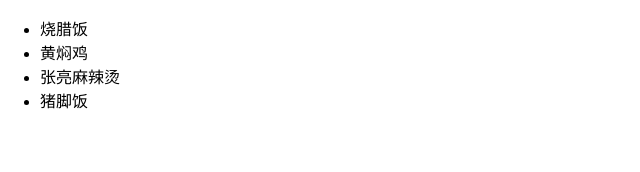
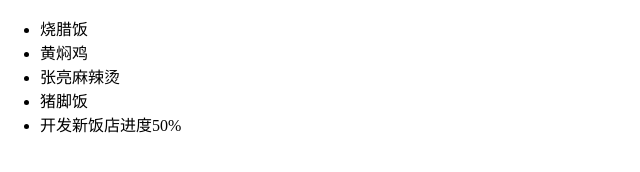
Before and after one commit to Zhenfriend/Workplace, a plain HTML site: page 123.html in a window 1280 px wide. Shown: the whole page, without its empty margins (0-640 px from the left). Drawn offline with Linux system fonts and the light colour scheme.

Commit message:
开发模块

```diff
--- a/123.html
+++ b/123.html
@@ -15,6 +15,7 @@
 	<li>黄焖鸡</li>
 	<li>张亮麻辣烫</li>
 	<li>猪脚饭</li>
+	<li>开发新饭店进度50%</li>
 <ul>
 <body>
 </html>
```
